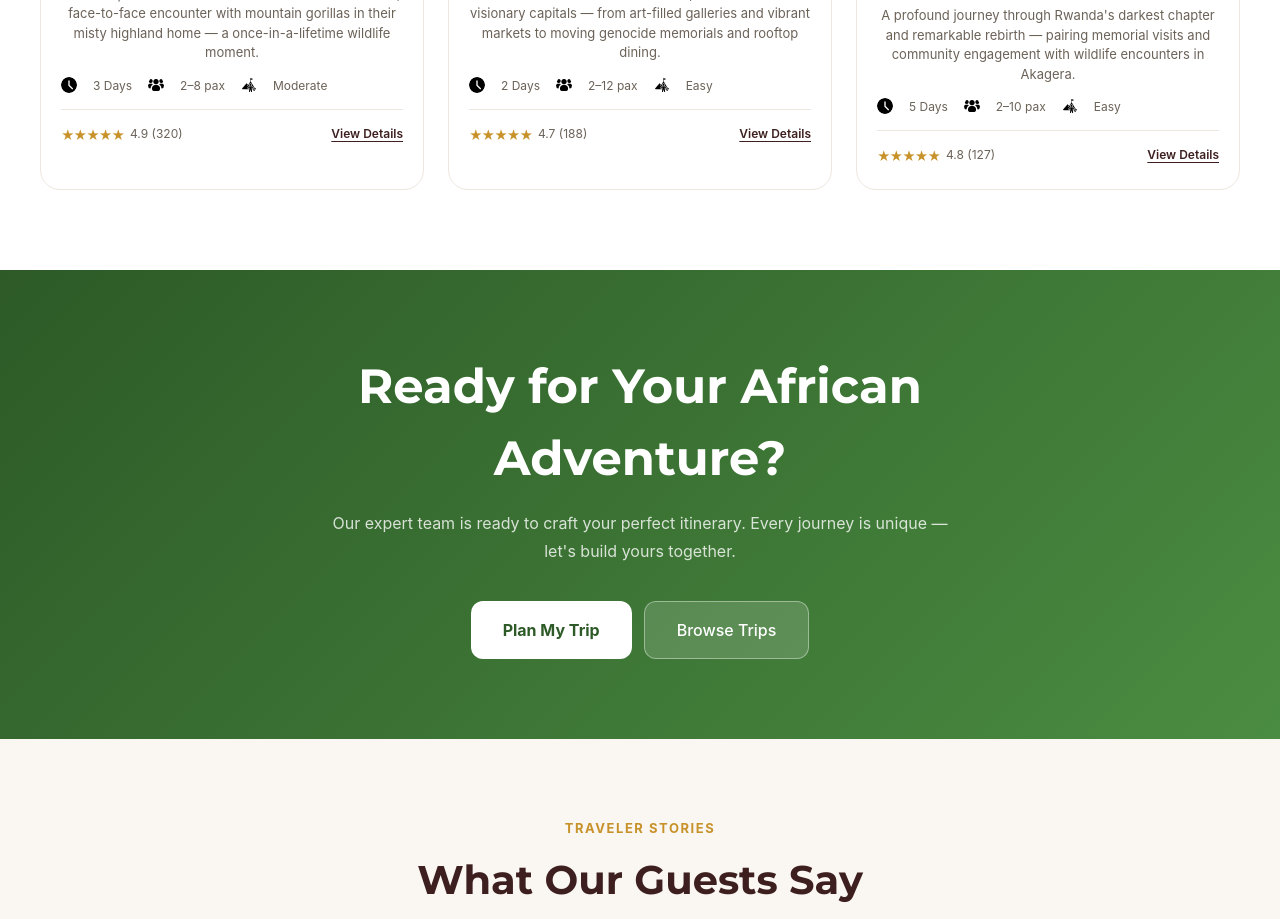
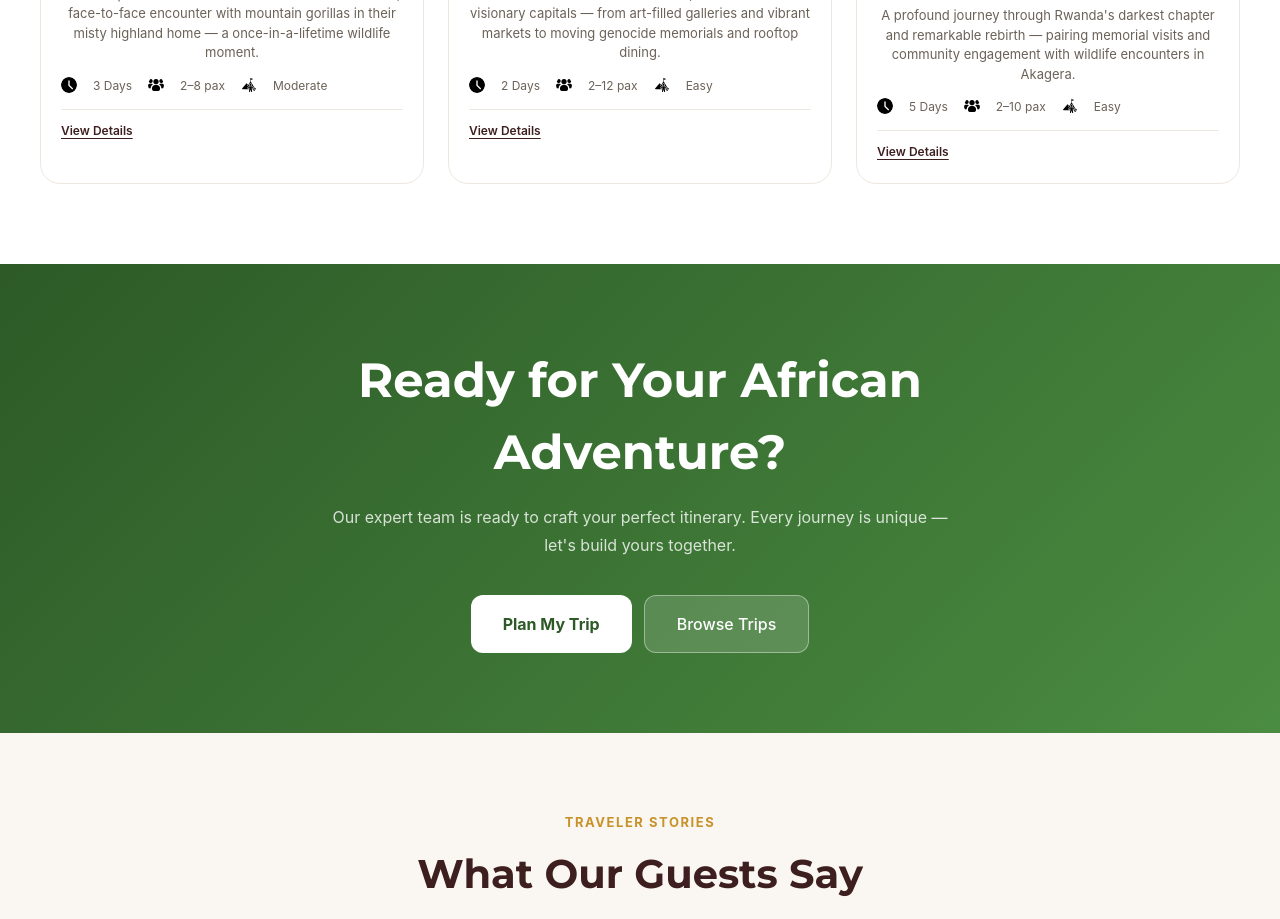
Before and after one commit to Bazatohalemouard/imut-tours, a React (Vite) app: page / in a window 1280 px wide. Shown: the part 1680-2599 px from the top of the page. Built offline with nearby package versions, Linux system fonts and the light colour scheme.

Commit message:
Removed rating for now

```diff
--- a/src/components/TripCard.jsx
+++ b/src/components/TripCard.jsx
@@ -194,12 +194,12 @@ export const TripCard = ({ trip, setPage, setSelectedTrip }) => {
             alignItems: "center",
           }}
         >
-          <div style={{ display: "flex", alignItems: "center", gap: 6 }}>
+          {/* <div style={{ display: "flex", alignItems: "center", gap: 6 }}>
             <StarRating value={trip.rating} size={13} />
             <span style={{ fontSize: 12, color: colors.textMuted }}>
               {trip.rating} ({trip.reviews})
             </span>
-          </div>
+          </div> */}
           <span
             style={{
               fontSize: 12,
```
